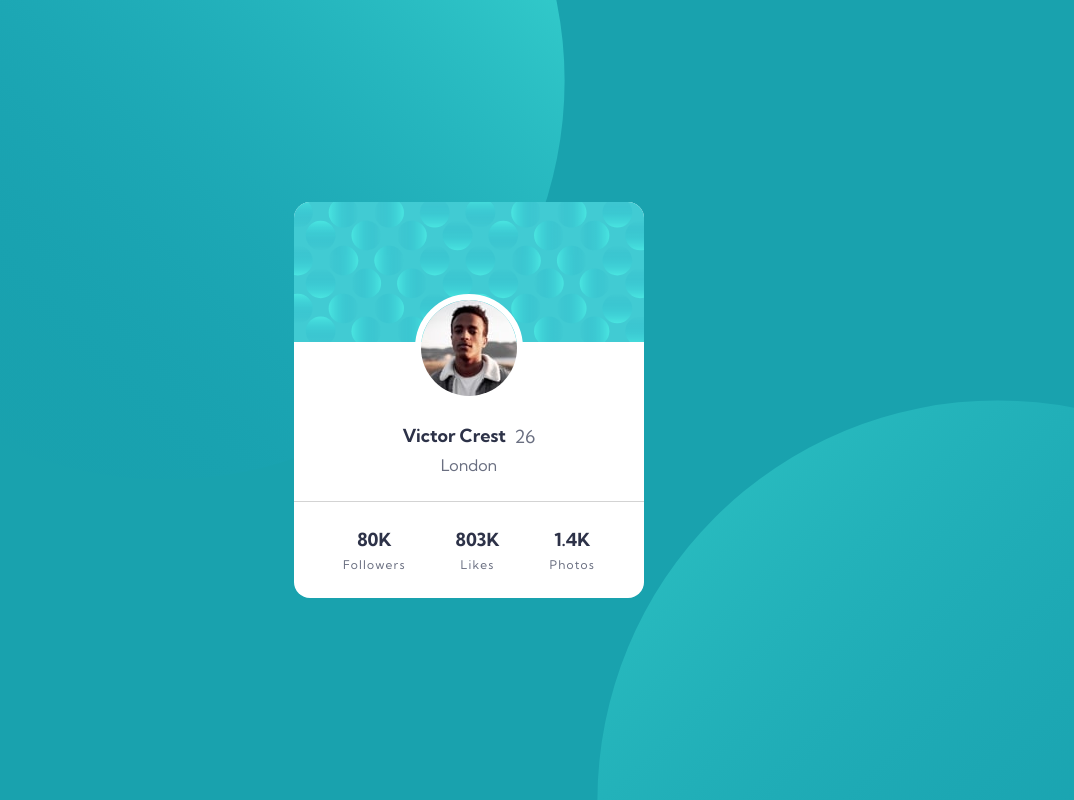
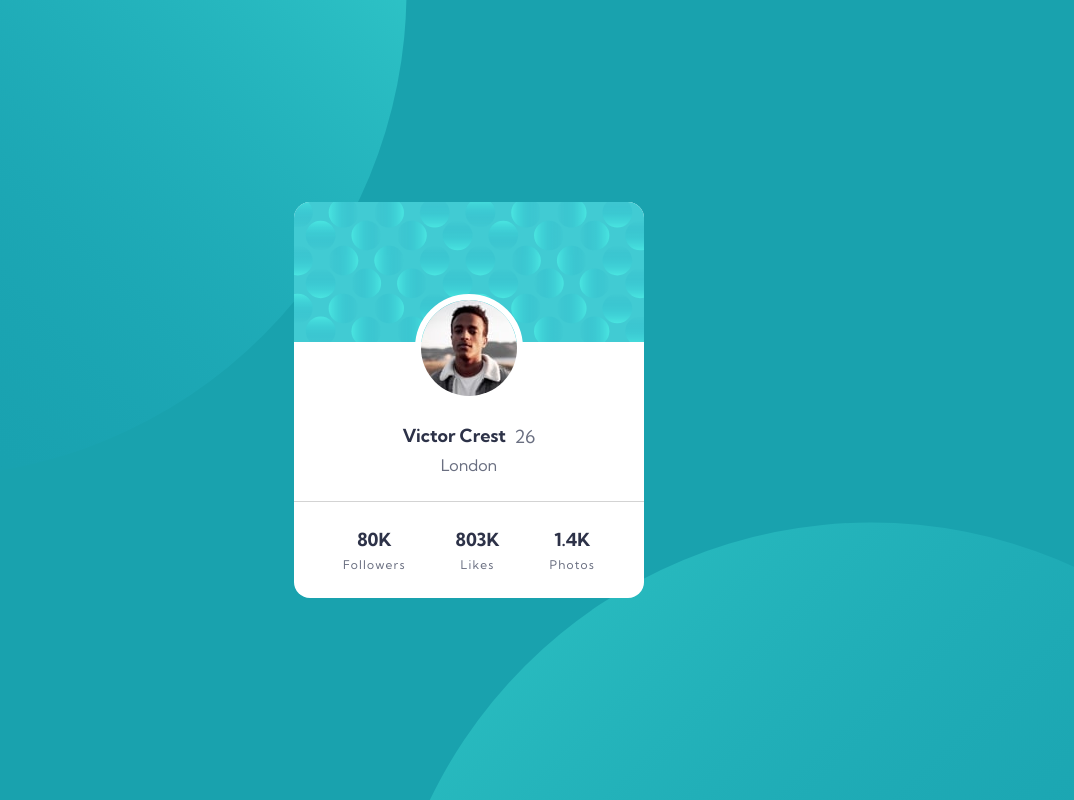
Before and after one commit to MahdiSohaily/profile-card-component, a website built with Vite: page index.html in a window 1280 px wide. Shown: the whole page, without its empty margins (171-1245 px from the left). Built offline with nearby package versions, Linux system fonts and the light colour scheme.

Commit message:
background image position fixed

```diff
--- a/style.css
+++ b/style.css
@@ -28,9 +28,9 @@
 }
 
 /* Remove default margin */
-*{
+* {
   margin: 0;
-  padding:0;
+  padding: 0;
   font-family: var(--font-family);
 }
 
@@ -89,69 +89,54 @@ select {
 }
 /* general styling */
 body {
+  background-repeat: no-repeat, no-repeat;
+  background-position: top -500px left -700px, bottom -500px right -700px;
+  background-image: url("./images/bg-pattern-top.svg"),
+    url("./images/bg-pattern-bottom.svg");
   background-color: var(--dark-cyan);
+}
+
+@media screen and (min-width: 40em) {
+  body {
+    background-repeat: no-repeat, no-repeat;
+    background-position: top -500px left -400px, bottom -700px right -250px;
+  }
 }
 
 main {
   min-height: 100vh;
-  position: relative;
   display: flex;
   align-items: center;
   justify-content: center;
   overflow: hidden;
-  background-color:var(--dark-cyan);
-  isolation: isolate;
 }
-main::before, main::after {
-  content: "";
-  background-size: contain;
-  width: 100%;
-  height: 100%;
-  background-repeat: no-repeat;
-  position: absolute;
-}
-main::before {
-  background-image: url("../images/bg-pattern-top.svg");
-  left: -50%;
-  top: -20%;
-}
-main::after {
-  background-image: url("../images/bg-pattern-bottom.svg");
-  bottom: -50%;
-  right: -40%;
-}
-@media (min-width: 768px) {
-  main::before {
-    background-image: url("../images/bg-pattern-top.svg");
-    top: -40%;
-    left: -5%;
-  }
-  main::after {
-    background-image: url("../images/bg-pattern-bottom.svg");
-    bottom: -50%;
-    right: -60%;
-  }
-}
-h1,h2,h3,h4,h5,h6 {
+
+h1,
+h2,
+h3,
+h4,
+h5,
+h6 {
   color: var(--desaturated-blue);
   font-size: var(--fs-name);
   font-weight: 700;
 }
 
-p, span {
+p,
+span {
   color: var(--grayish-blue);
   padding-top: var(--size-50);
 }
 /* component styles */
-.card{
+.card {
   background-color: white;
   border-radius: var(--size-200);
   overflow: hidden;
   z-index: 100;
-  margin: var(--size-300)
+  margin: var(--size-300);
 }
 
-.content{
+.content {
   position: relative;
   text-align: center;
   border-bottom: 1px solid lightgray;
@@ -159,7 +144,7 @@ p, span {
   padding-bottom: var(--size-300);
 }
 
-.profile{
+.profile {
   position: absolute;
   border: 6px solid white;
   border-radius: 50%;
```
